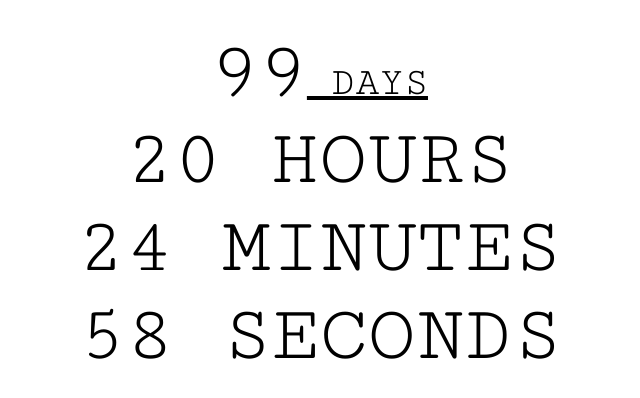
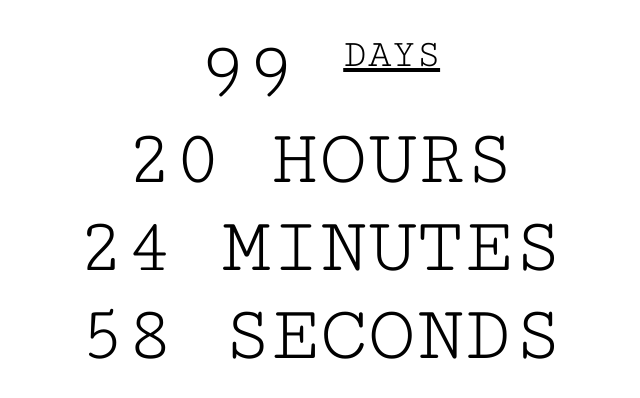
Before and after one commit to Pazoles/pazoles.github.io, a plain HTML site: page countdown.html in a window 1280 px wide. Shown: the whole page, without its empty margins (321-961 px from the left). Drawn offline with Linux system fonts and the light colour scheme.

Commit message:
fixing css

```diff
--- a/countdown.html
+++ b/countdown.html
@@ -39,7 +39,7 @@ var end = new Date('09/05/2015 05:30 PM');
         var minutes = Math.floor((distance % _hour) / _minute);
         var seconds = Math.floor((distance % _minute) / _second);
 
-        document.getElementById('days').innerHTML = days + '<u class="words"> DAYS</u> ';
+        document.getElementById('days').innerHTML = days + ' <sup class="words">DAYS</u> ';
         document.getElementById('hours').innerHTML = hours + ' HOURS ';
         document.getElementById('minutes').innerHTML = minutes + ' MINUTES ';
         document.getElementById('seconds').innerHTML = seconds + ' SECONDS';
```
